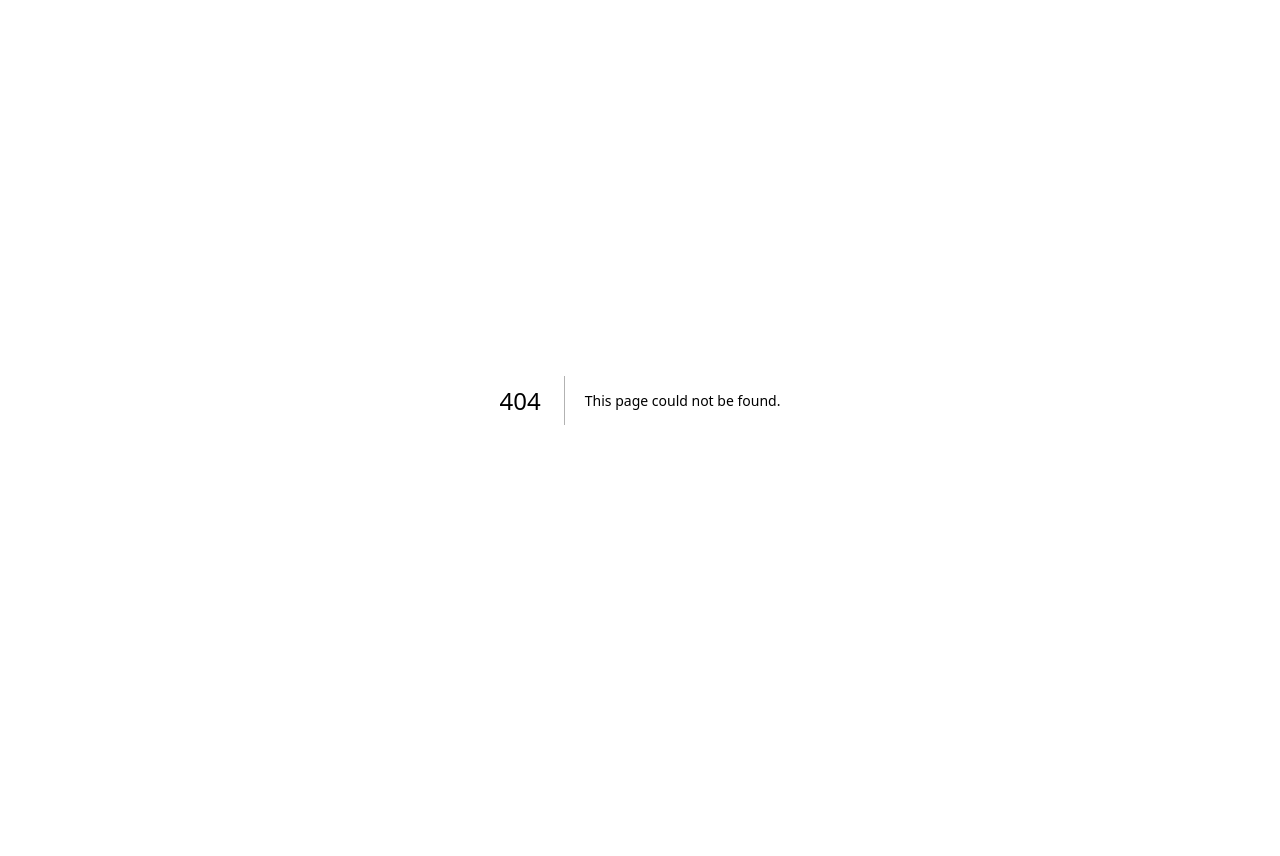
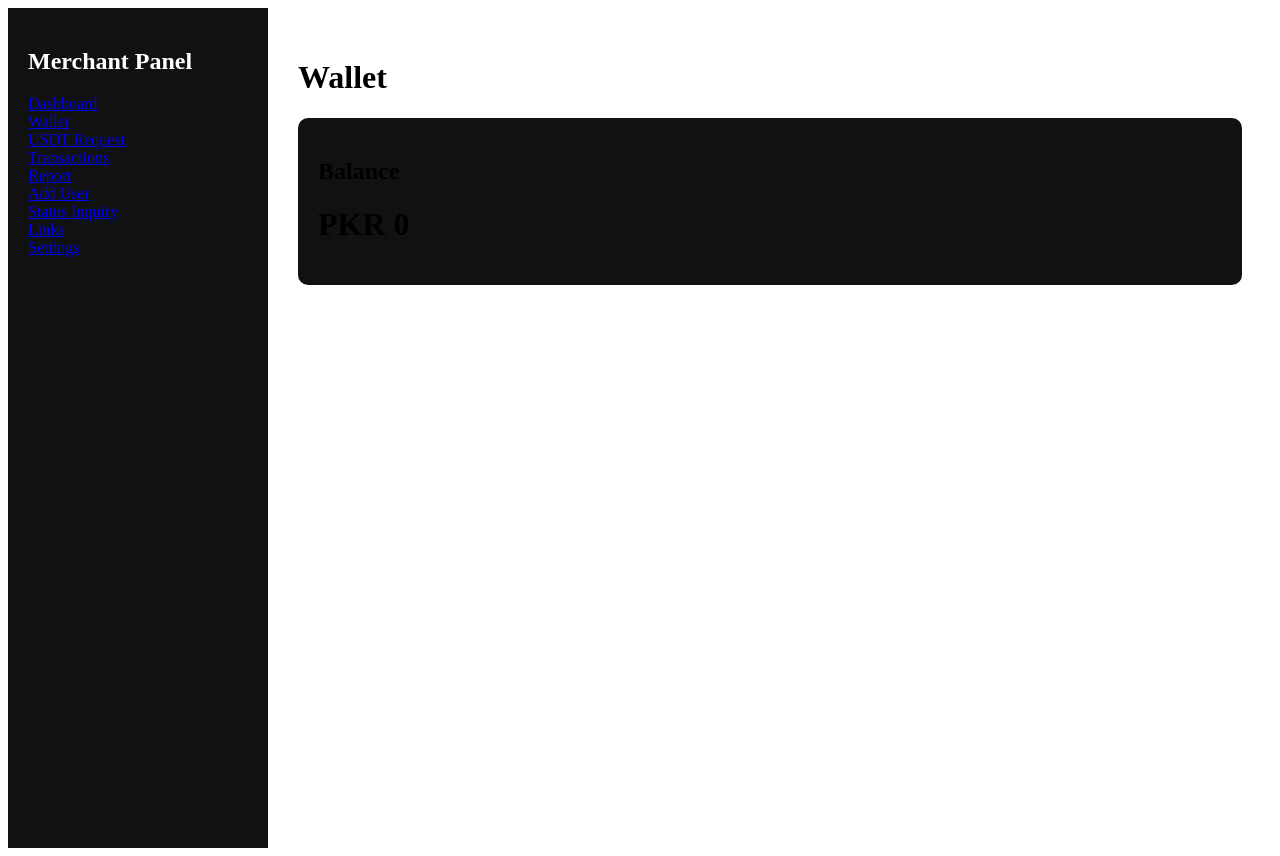
Before and after one commit to naspro-tech/naspro, a Next.js app: page /portal/wallet in a window 1280 px wide. Before the commit this address had no page. Before the commit the page ends 800 px from the top, so only its background shows below. Built offline with nearby package versions, Linux system fonts and the light colour scheme.

Commit message:
Add Wallet component with balance display

```diff
--- /dev/null
+++ b/pages/portal/wallet.js
@@ -0,0 +1,21 @@
+import PortalLayout from "../../components/PortalLayout";
+
+export default function Wallet() {
+  return (
+    <PortalLayout>
+
+      <h1>Wallet</h1>
+
+      <div style={{
+        padding: "20px",
+        background: "#111",
+        borderRadius: "10px",
+        marginTop: "20px"
+      }}>
+        <h2>Balance</h2>
+        <h1>PKR 0</h1>
+      </div>
+
+    </PortalLayout>
+  );
+}
```
